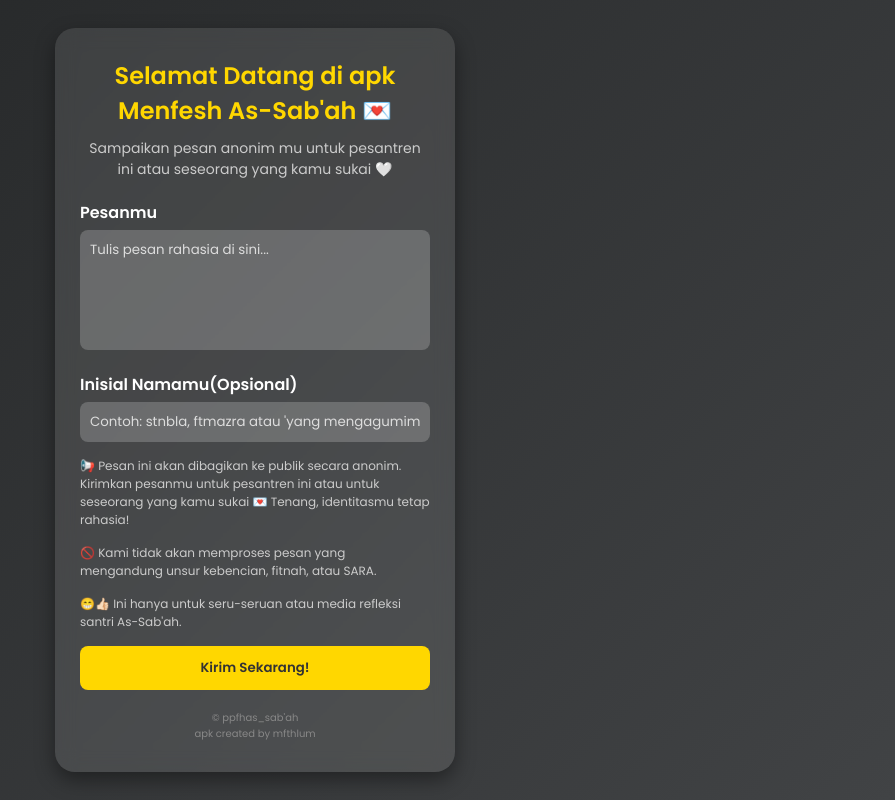
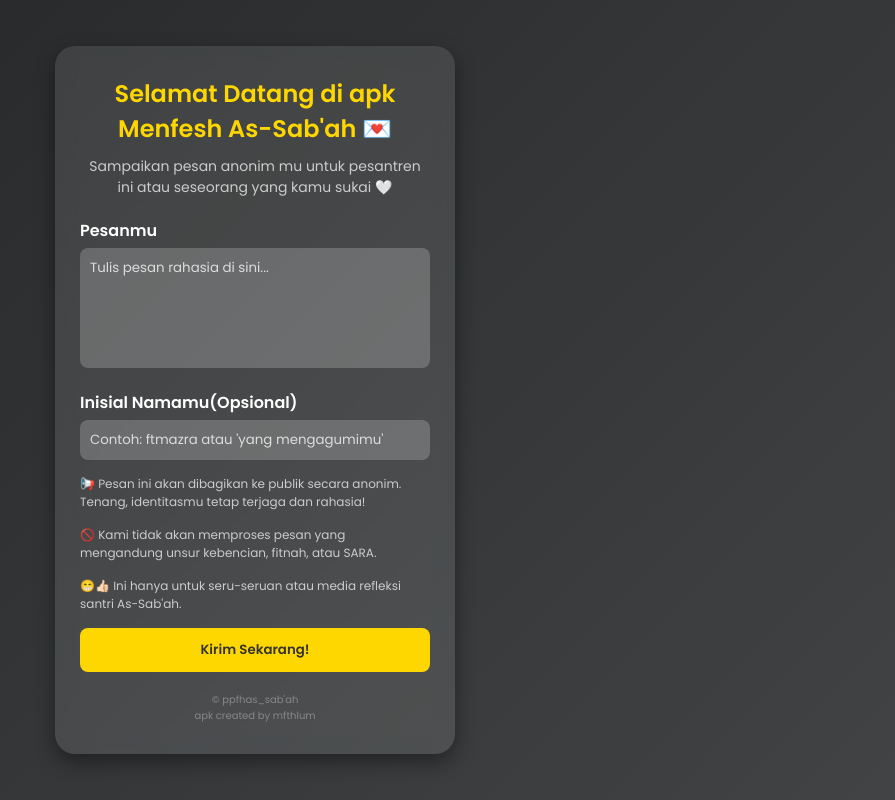
Before and after one commit to ppfhas-sabah/anonim_chat, a plain HTML site: page index.html in a window 1280 px wide. Shown: the whole page, without its empty margins (385-1280 px from the left). Drawn offline with Linux system fonts and the light colour scheme.

Commit message:
index.html

```diff
--- a/index.html
+++ b/index.html
@@ -121,11 +121,10 @@
       <textarea name="pesan" id="pesan" rows="5" placeholder="Tulis pesan rahasia di sini..." required></textarea>
 
       <label for="inisial">Inisial Namamu(Opsional)</label>
-      <input type="text" name="inisial" id="inisial" placeholder="Contoh: stnbla, ftmazra atau 'yang mengagumimu' ">
+      <input type="text" name="inisial" id="inisial" placeholder="Contoh: ftmazra atau 'yang mengagumimu' ">
 
       <p class="note">📢 Pesan ini akan dibagikan ke publik secara anonim.
-Kirimkan pesanmu untuk pesantren ini atau untuk seseorang yang kamu sukai 💌
-Tenang, identitasmu tetap rahasia!</p>
+Tenang, identitasmu tetap terjaga dan rahasia!</p>
       <p class="note">🚫 Kami tidak akan memproses pesan yang mengandung unsur kebencian, fitnah, atau SARA.</p>
       <p class="note">😁👍🏻 Ini hanya untuk seru-seruan atau media refleksi santri As-Sab'ah.</p>
 
```
